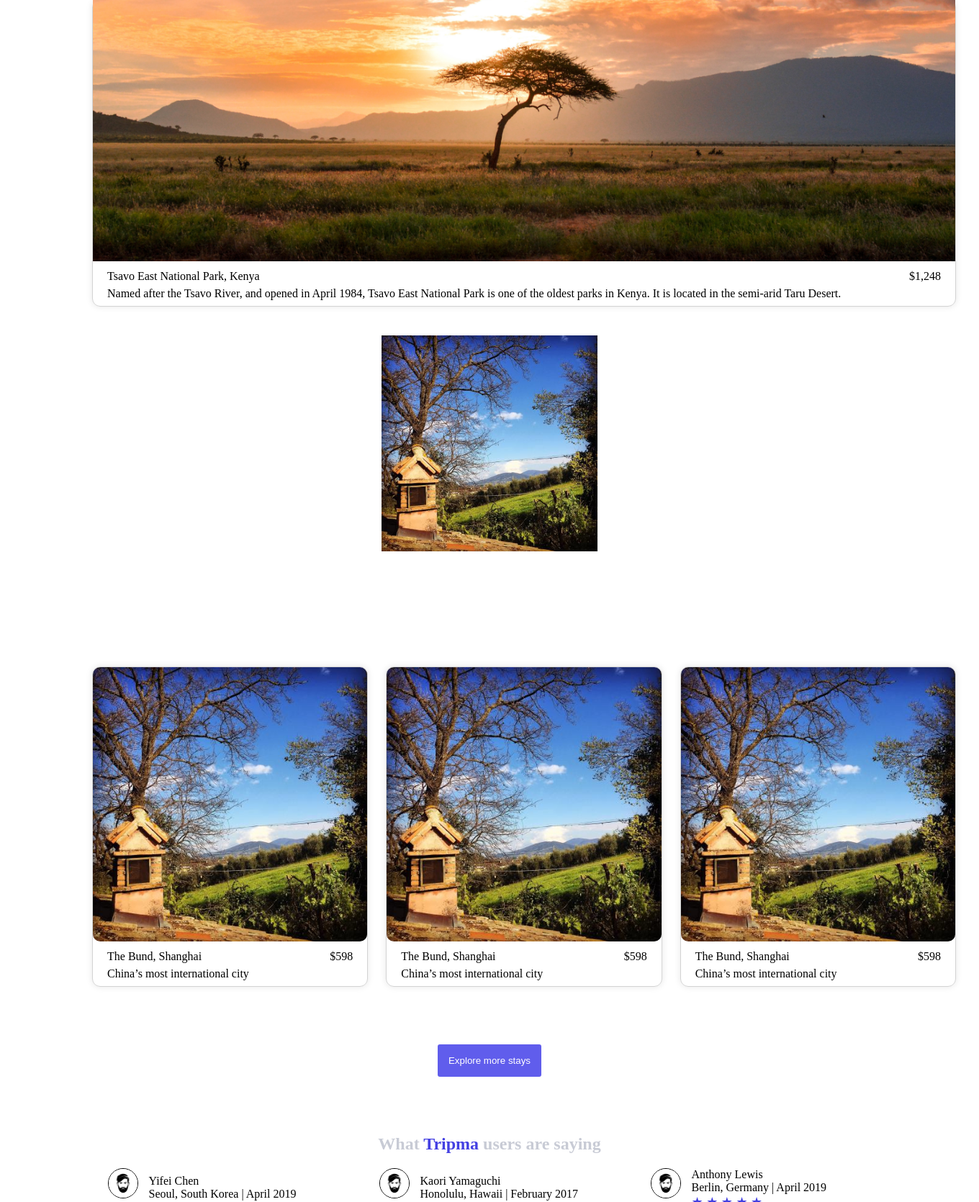
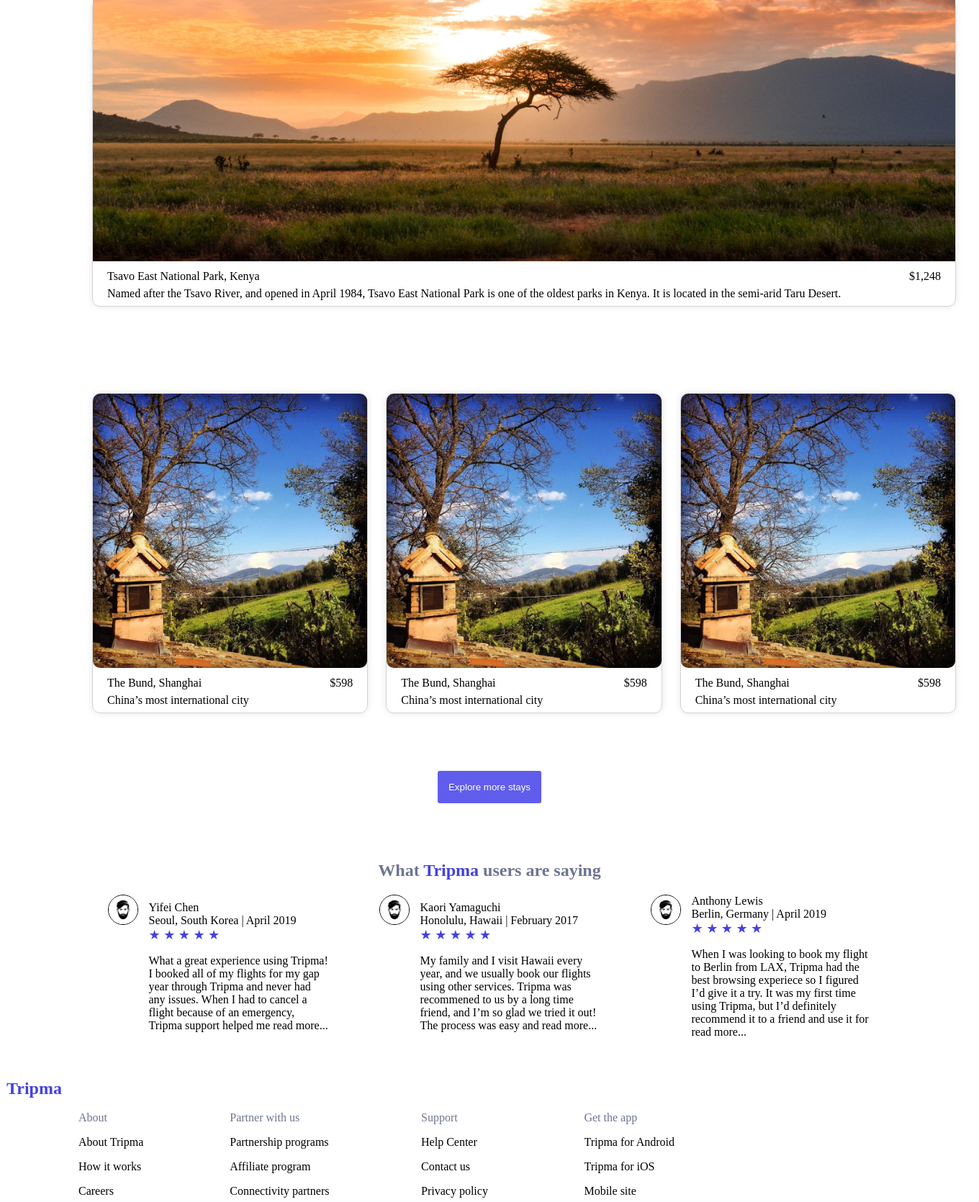
Before and after one commit to DhruvShah0612/Dhruv6612, a PHP site: page /Flight-Book/index.html in a window 1360 px wide. Shown: the part 1030-2700 px from the top of the page at 72% size. Run offline with PHP 8.4, Linux system fonts and the light colour scheme.

Commit message:
Refactor Flight-Book landing page CSS for improved styling and responsiveness

```diff
--- a/Flight-Book/index.html
+++ b/Flight-Book/index.html
@@ -9,7 +9,6 @@
     </head>
 
     <body>
-        <section class="container">
         <header>
             <div class="navbar">
                 <div class="logo">
@@ -114,9 +113,9 @@
                 </section>
             </section>
 
-                <section class="image-section">
+            <!-- <section class="image-section">
                     <img class="image" src="Assets/photo6jpg.jpg" alt="">
-                </section>
+                </section> -->
 
             <section class="image-container">
                 <article class="image-border">
@@ -221,7 +220,52 @@
 
             </section>
         </main>
-        </section>
+        <footer class="footer-container">
+
+            <h2 class="footer-title">Tripma</h2>
+
+            <nav class="footer-lists">
+                <ul class="footer-list">
+                    <li class="footer-txt">About</li>
+                    <li>About Tripma</li>
+                    <li>How it works</li>
+                    <li>Careers</li>
+                    <li>Press</li>
+                    <li>Blog</li>
+                    <li>Forum</li>
+                </ul>
+
+                <ul class="footer-list">
+                    <li class="footer-txt">Partner with us</li>
+                    <li>Partnership programs</li>
+                    <li>Affiliate program</li>
+                    <li>Connectivity partners</li>
+                    <li>Promotions and events</li>
+                    <li>Integrations</li>
+                    <li>Community</li>
+                    <li>Loyalty program</li>
+                </ul>
+
+                <ul class="footer-list">
+                    <li class="footer-txt">Support</li>
+                    <li>Help Center</li>
+                    <li>Contact us</li>
+                    <li>Privacy policy</li>
+                    <li>Terms of service</li>
+                    <li>Trust and safety</li>
+                    <li>Accessibility</li>
+                </ul>
+
+                <ul class="footer-list">
+                    <li class="footer-txt">Get the app</li>
+                    <li>Tripma for Android</li>
+                    <li>Tripma for iOS</li>
+                    <li>Mobile site</li>
+                    <li><img src="play-store-icon.png" alt="Play Store Icon"> App Store</li>
+                    <li><img src="apple-icon.png" alt="">Google Play</li>
+                </ul>
+            </nav>
+        </footer>
         <script src="script.js"></script>
     </body>
 
--- a/Flight-Book/style.css
+++ b/Flight-Book/style.css
@@ -1,7 +1,3 @@
-.container {
-  height: 1440px;
-}
-
 .navbar {
   display: flex;
   justify-content: space-between;
@@ -116,21 +112,21 @@ ul {
   line-height: 1.5;
 }
 
-.image-border{
+.image-border {
   border: 1px solid lightgray;
   box-shadow: 0px 0px 10px rgba(0, 0, 0, 0.1);
   border-radius: 11px;
 }
 
-.image{
+/* .image{
   width: 300px;
-}
+} */
 
-.image-section{
+/* .image-section{
   display: flex;
   justify-content: center;
   padding: 40px;
-}
+} */
 
 .btn.button {
   display: block;
@@ -138,44 +134,65 @@ ul {
   padding: 15px;
 }
 
-.client-image{
+.client-image {
   width: 40px;
   border: 1px solid black;
   border-radius: 50%;
 }
 
-.client-page{
+.client-page {
   display: flex;
   gap: 15px;
 }
 
-.client-text{
+.client-text {
   display: flex;
   flex-direction: column;
   justify-content: center;
 }
 
-.client-para{
+.client-para {
   width: 250px;
 }
 
-.stars{
+.stars {
   color: #4440e2;
   font-size: 18px;
 }
 
-.third-container{
+.third-container {
   display: flex;
   justify-content: center;
   gap: 70px;
 }
 
-.client-heading{
+.client-heading {
   text-align: center;
-  color: #c8cbd5;
+  color: #6e7491;
   font-size: bold;
 }
 
-.head-txt{
+.head-txt {
   color: #4440e2;
 }
+
+.footer-title {
+  color: #4440e2;
+  margin: 40px 20px 2px 1px;
+}
+
+.footer-txt {
+  color: #6e7491;
+}
+
+.footer-list {
+  display: flex;
+  flex-direction: column;
+}
+
+.footer-lists {
+  display: flex;
+  justify-content: center;
+  flex-wrap: wrap;
+  gap: 80px;
+}
```
Lines whose indentation alone changed are shown as unchanged.
